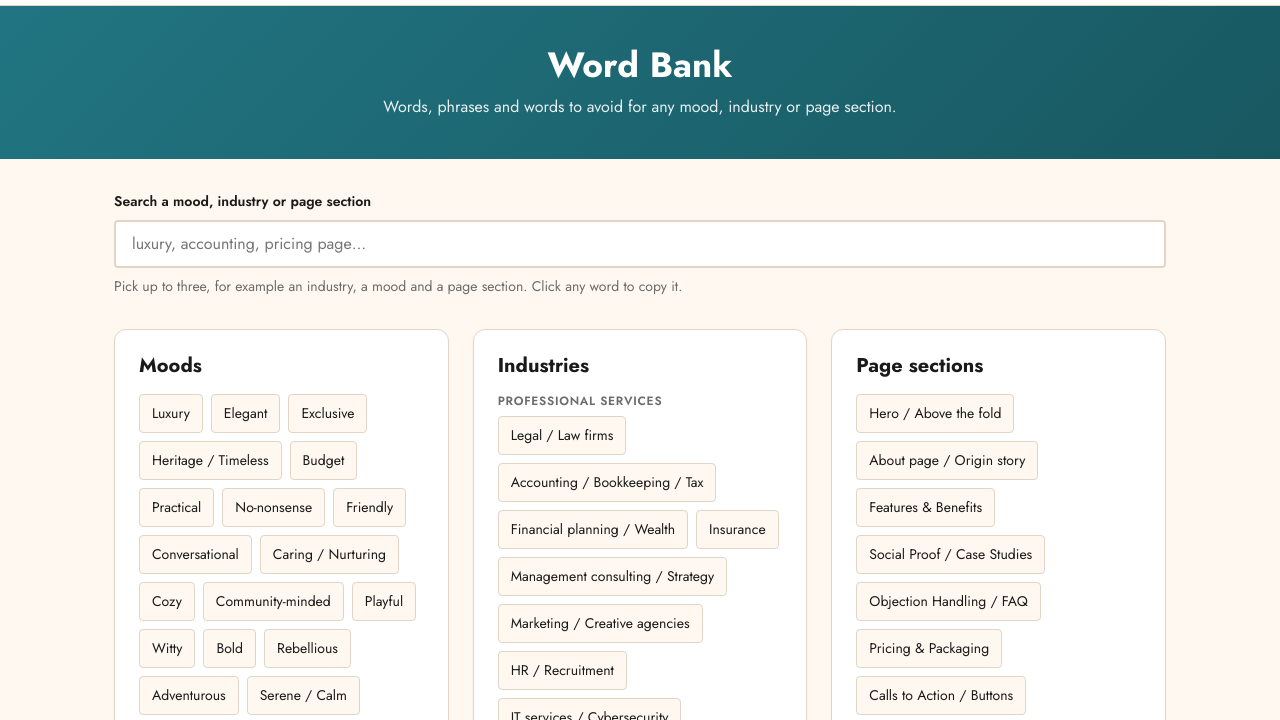
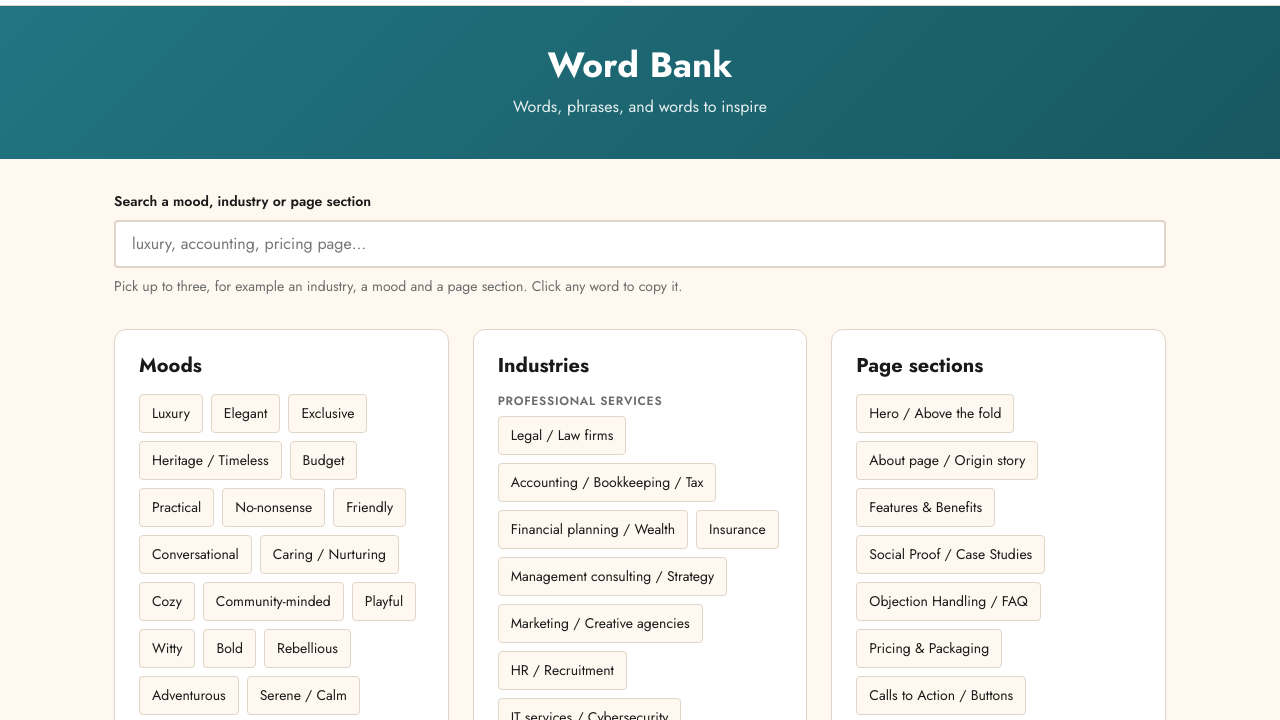
Before and after one commit to jln25/apps-janisnarvas, a plain HTML site: page word-bank/index.html in a window 1280 px wide. Shown: the part 52-772 px from the top of the page. Drawn offline with Linux system fonts and the light colour scheme.

Commit message:
Change the Word Bank subhead

```diff
--- a/word-bank/index.html
+++ b/word-bank/index.html
@@ -71,7 +71,7 @@
 <section class="tool-banner">
   <div class="tool-banner-inner">
     <h1>Word Bank</h1>
-    <p class="tool-desc">Words, phrases and words to avoid for any mood, industry or page section.</p>
+    <p class="tool-desc">Words, phrases, and words to inspire</p>
   </div>
 </section>
 
```
